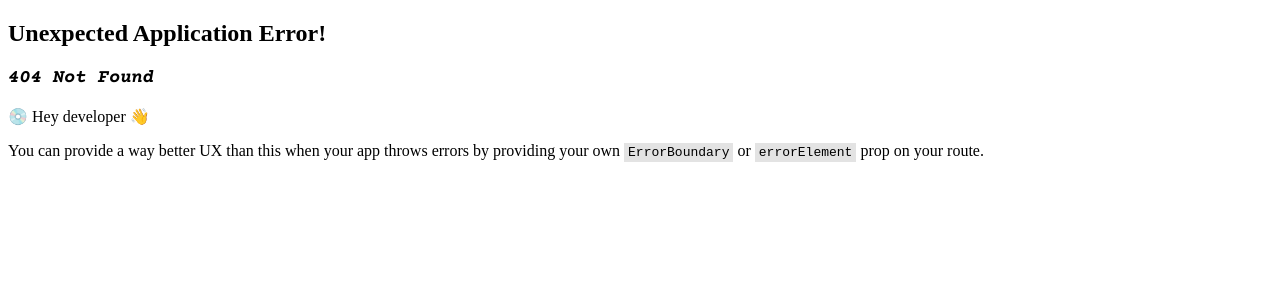
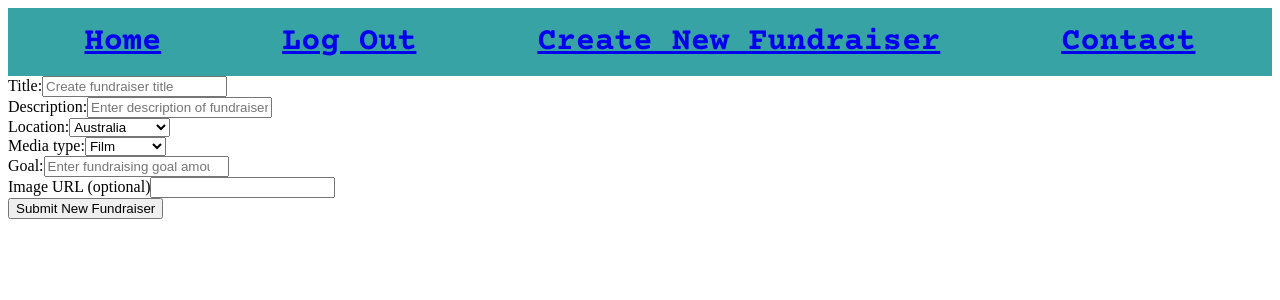
Before and after one commit to stephanite9/crowdfunding-frontend, a React (Vite) app: page /createfundraiser in a window 1280 px wide. Before the commit this address had no page. Shown: the top 300 px of the page. Built offline with nearby package versions, Linux system fonts and the light colour scheme; sample sign-in values are in the browser's storage.

Commit message:
New fundraiser creation, not working

```diff
--- /dev/null
+++ b/src/api/create-fundraiser.js
@@ -0,0 +1,32 @@
+async function postCreateFundraiser(payload, token) {
+    const url = `${import.meta.env.VITE_API_URL}/fundraisers/`;
+
+    const headers = {
+        "Content-Type": "application/json",
+    };
+
+    if (token) {
+        headers["Authorization"] = `Token ${token}`;
+    }
+
+    const response = await fetch(url, {
+        method: "POST", // We need to tell the server that we are sending JSON data so we set the Content-Type header to application/json
+        headers,
+        body: JSON.stringify(payload),
+    });
+
+    if (!response.ok) {
+        const fallbackError = `Error trying to create fundraiser`;
+
+        const data = await response.json().catch(() => {
+        throw new Error(fallbackError);
+    });
+
+    const errorMessage = data?.detail ?? fallbackError;
+    throw new Error(errorMessage);
+    }
+
+    return await response.json();
+}
+
+export default postCreateFundraiser;
--- /dev/null
+++ b/src/components/AuthProvider.jsx
@@ -0,0 +1,19 @@
+import { createContext, useState } from "react";
+
+// Here we create the Context
+export const AuthContext = createContext();
+
+// Here we create the component that will wrap our app, this means all it children can access the context using are hook.
+export const AuthProvider = (props) => {
+  // Using a object for the state here, this way we can add more properties to the state later on like user id.
+    const [auth, setAuth] = useState({
+    // Here we initialize the context with the token from local storage, this way if the user refreshes the page we can still have the token in memory.
+        token: window.localStorage.getItem("token"),
+    });
+
+    return (
+        <AuthContext.Provider value={{ auth, setAuth }}>
+            {props.children}
+        </AuthContext.Provider>
+    );
+};
--- /dev/null
+++ b/src/components/CreateFundraiserForm.jsx
@@ -0,0 +1,126 @@
+import { useState, useEffect } from "react";
+import { useNavigate } from "react-router-dom";
+import postCreateFundraiser from "../api/create-fundraiser.js";
+import { useAuth } from "../hooks/use-auth.js";
+
+function CreateFundraiserForm() {
+    const navigate = useNavigate();
+    const { auth } = useAuth();
+
+    const [fundraiserform, setFundraiserform] = useState({
+        title: "",
+        description: "",
+        location: "",
+        media: "",
+        goal: "",
+        imageUrl: ""
+    });
+
+    useEffect(() => {
+        if (!auth?.token) {
+            navigate("/login");
+        }
+    }, [auth, navigate]);
+
+    const [error, setError] = useState(null);
+    const [loading, setLoading] = useState(false);
+
+    const handleChange = (event) => {
+        const { id, value } = event.target;
+        setFundraiserform(prev => ({ ...prev, [id]: value }));
+    };
+
+    const handleSubmit = async (event) => {
+        event.preventDefault();
+        setError(null);
+
+        // basic validation
+        if (!fundraiserform.title || !fundraiserform.description || !fundraiserform.goal) {
+            setError("Title, description and goal are required.");
+            return;
+        }
+
+        const newfundraiserpayload = {
+            title: fundraiserform.title,
+            description: fundraiserform.description,
+            location: fundraiserform.location,
+            media: fundraiserform.media,
+            goal: Number(fundraiserform.goal),
+            imageUrl: fundraiserform.imageUrl || null
+        };
+
+        setLoading(true);
+        console.log("auth token:", auth?.token);
+        try {
+            const created = await postCreateFundraiser(newfundraiserpayload, auth?.token);
+            // navigate to created fundraiser page or home
+            navigate(`/fundraisers/${created.id}`);
+        } catch (err) {
+            console.error(err);
+            setError(err?.message || "Failed to create fundraiser");
+        } finally {
+            setLoading(false);
+        }
+    };
+
+    return (
+    <form>
+        <div>
+            <label htmlFor="title">Title:</label>
+            <input
+                type="text"
+                id="title"
+                placeholder="Create fundraiser title"
+                onChange={handleChange}
+            />
+        </div>
+        <div>
+            <label htmlFor="description">Description:</label>
+            <input
+                type="text"
+                id="description"
+                placeholder="Enter description of fundraiser"
+                onChange={handleChange}
+            />
+        </div>
+        <div>
+            <label htmlFor="location">Location:</label>
+            <select
+                id="location"
+                onChange={handleChange}
+            >
+                <option value="australia">Australia</option>
+                <option value="newzealand">New Zealand</option>
+                <option value="canada">Canada</option>
+                <option value="japan">Japan</option>
+            </select>
+        </div>
+        <div>
+            <label htmlFor="media">Media type:</label>
+            <select
+                id="media"
+                onChange={handleChange}
+            >
+                <option value="film">Film</option>
+                <option value="tv">Television</option>
+            </select>
+        </div>
+        <div>
+            <label htmlFor="goal">Goal:</label>
+            <input
+                type="number"
+                id="goal"
+                placeholder="Enter fundraising goal amount"
+                onChange={handleChange}
+            />
+        </div>
+        <div>
+                <label htmlFor="imageUrl">Image URL (optional)</label>
+                <input id="imageUrl" onChange={handleChange} />
+        </div>
+        <button type="submit" onClick={handleSubmit}>Submit New Fundraiser</button>
+    </form>
+    );
+}
+
+export default CreateFundraiserForm;
--- a/src/components/LoginForm.jsx
+++ b/src/components/LoginForm.jsx
@@ -1,9 +1,11 @@
 import { useState } from "react";
 import { useNavigate } from "react-router-dom";
 import postLogin from "../api/post-login.js";
+import { useAuth } from "../hooks/use-auth.js";
 
 function LoginForm() {
     const navigate = useNavigate();
+    const {auth, setAuth} = useAuth();
 
     const [credentials, setCredentials] = useState({
         username: "",
@@ -26,6 +28,9 @@ function LoginForm() {
                 credentials.password
             ).then((response) => {
                 window.localStorage.setItem("token", response.token);
+                setAuth({
+                    token: response.token,
+                });
                 navigate("/");
             });
         }
--- a/src/components/NavBar.jsx
+++ b/src/components/NavBar.jsx
@@ -1,11 +1,26 @@
 import { Link, Outlet } from "react-router-dom";
+import { useAuth } from "../hooks/use-auth";
 
 function NavBar() {
+    const {auth, setAuth} = useAuth();
+
+    const handleLogout = () => {
+        window.localStorage.removeItem("token");
+        setAuth({ token: null });
+    };
+
     return (
     <div>
         <nav id="navbar">
         <Link to="/">Home</Link>
-        <Link to="/login">Log In</Link>
+        {auth.token ? (
+            <Link to="/" onClick={handleLogout}>
+                Log Out
+            </Link>
+            ) : (
+            <Link to="/login">Login</Link>
+        )}
+        <Link to="/createfundraiser">Create New Fundraiser</Link>
         <Link to="/contact">Contact</Link>
         </nav>
         <Outlet />
--- /dev/null
+++ b/src/hooks/use-auth.js
@@ -0,0 +1,8 @@
+import { useContext } from "react";
+
+import { AuthContext } from "../components/AuthProvider";
+
+export const useAuth = () => {
+  // We pass in the context and create a custom hook that returns the context auth and setAuth
+    return useContext(AuthContext);
+};
--- /dev/null
+++ b/src/pages/CreateFundraiserPage.jsx
@@ -0,0 +1,7 @@
+import CreateFundraiserForm from "../components/CreateFundraiserForm";
+
+function CreateFundraiserPage() {
+    return <CreateFundraiserForm />;
+}
+
+export default CreateFundraiserPage;
--- a/src/pages/FundraiserPage.jsx
+++ b/src/pages/FundraiserPage.jsx
@@ -16,17 +16,32 @@ function FundraiserPage() {
         return (<p>{error.message}</p>)
     }
 
+    const formatDate = (iso) => {
+        if (!iso) return "";
+        const d = new Date(iso);
+        if (Number.isNaN(d.getTime())) return "";
+        return d.toLocaleDateString("en-GB", {
+            day: "numeric",
+            month: "long",
+            year: "numeric",
+        }); // en-GB gives DD/MM/YYYY
+    };
+
     return (
         <div>
             <h2>{fundraiser.title}</h2>
-            <h3>Created at: {fundraiser.date_created}</h3>
-            <h3>{`Status: ${fundraiser.is_open}`}</h3>
+            <h3>{fundraiser.description}</h3>
+            <h3>Goal: ${Number(fundraiser.goal)}</h3>
+            <h3>Production location: {fundraiser.location}</h3>
+            <h3>Media type: {fundraiser.media}</h3>
+            <h3>Created on: {formatDate(fundraiser.date_created)}</h3>
+            <h3>Status: {fundraiser?.is_open ? "Open for pledges!" : "Funding closed"}</h3>
             <h3>Pledges:</h3>
             <ul>
                 {fundraiser.pledges.map((pledgeData, key) => {
                     return (
                         <li key={key}>
-                            {pledgeData.amount} from {pledgeData.supporter}
+                            ${pledgeData.amount} from {pledgeData.supporter}
                         </li>
                     );
                 })}
```
Also changed, not shown: src/main.jsx (+6 -1 lines).
